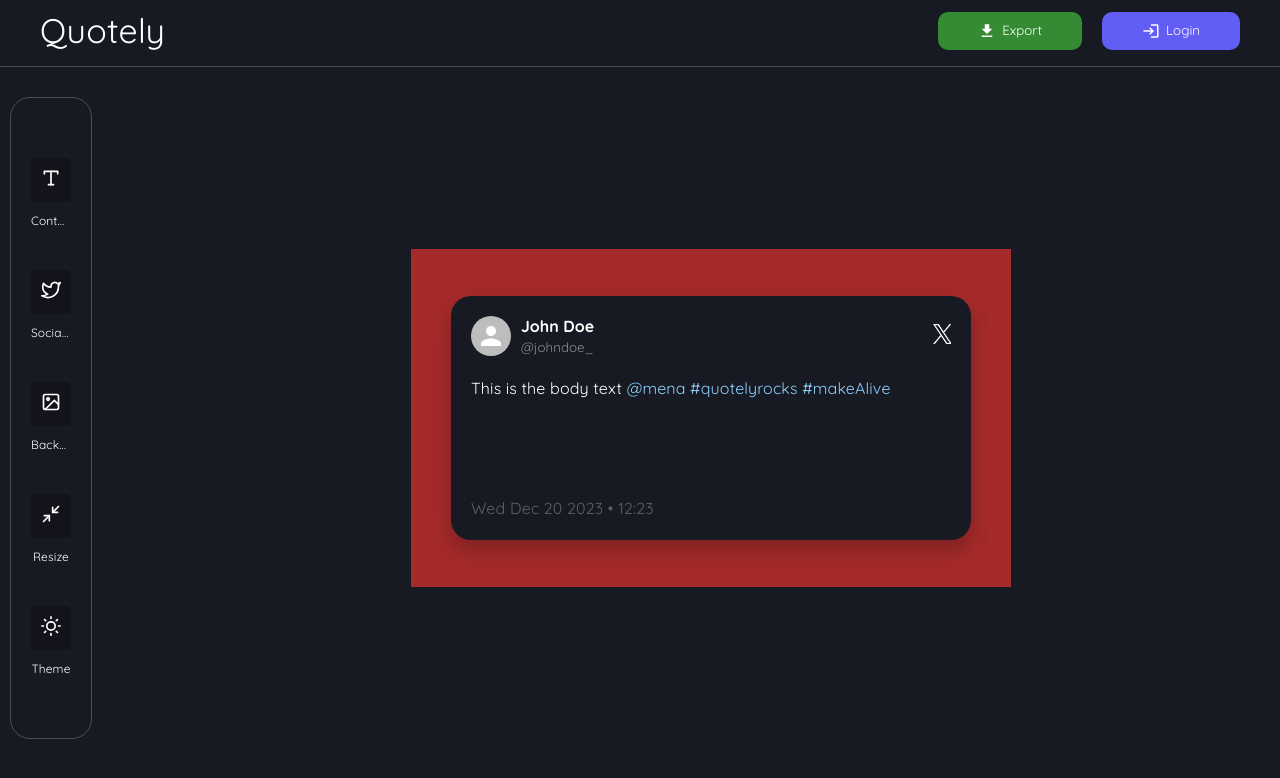
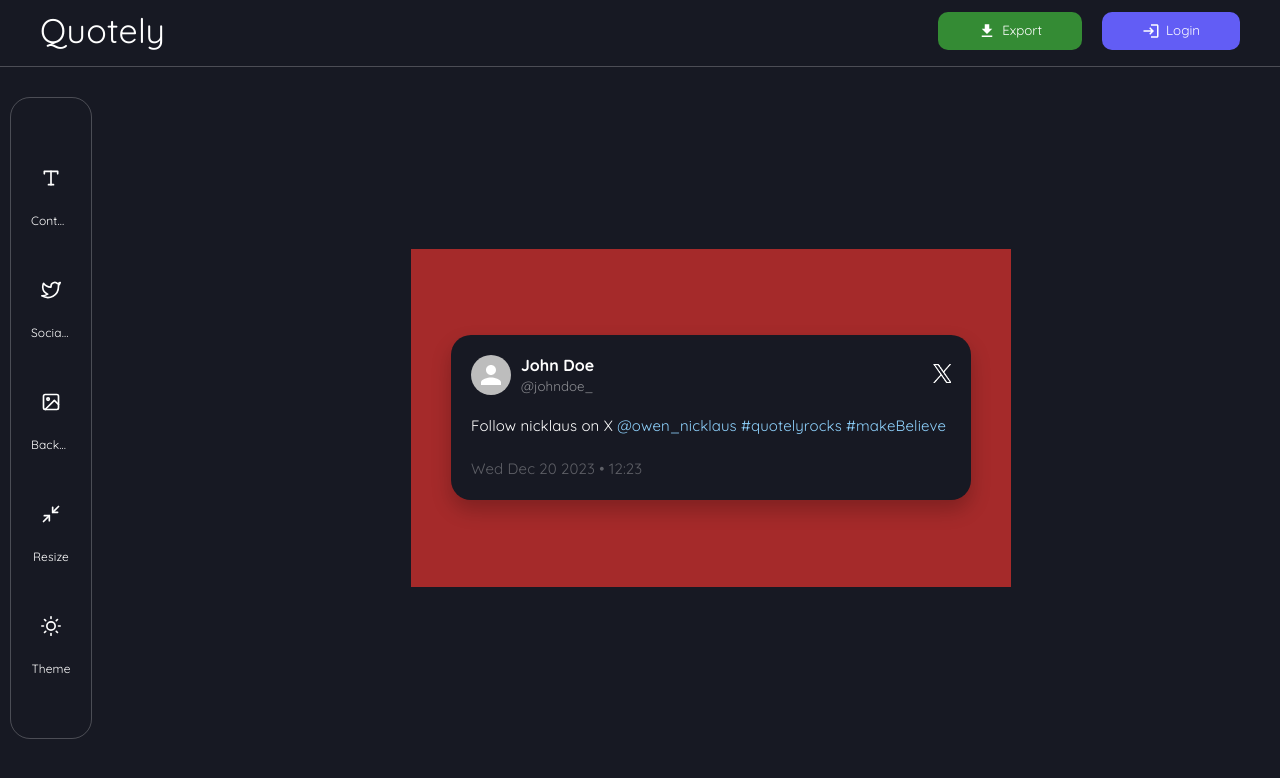
Before and after one commit to octagod/quotely, a React (Create React App) app in the folder frontend/: page /creator in a window 1280 px wide. Shown: the top 778 px of the page. Built offline with nearby package versions, Linux system fonts and the light colour scheme.

Commit message:
Bug fix: export button infinte loading

```diff
--- a/frontend/package.json
+++ b/frontend/package.json
@@ -17,6 +17,7 @@
     "html2canvas": "^1.4.1",
     "jest-worker": "^29.7.0",
     "mui-file-input": "^3.0.1",
+    "range": "^0.0.3",
     "react": "^18.2.0",
     "react-color": "^2.19.3",
     "react-device-detect": "^2.2.3",
--- a/frontend/src/components/CreatorSidebar.jsx
+++ b/frontend/src/components/CreatorSidebar.jsx
@@ -159,7 +159,7 @@
                 <Spacebox className="sidebar-inner" style={{ ...sidebar_inner }}>
                     {menus.map((menu, index) => (
                         <div key={index} className="item" onClick={menu.action} style={{ ...item_style }}>
-                            <div style={{ textAlign: 'center', padding: '10px', borderRadius: '5px', background: isMobile ? "transparent" : '#0000003a' }}>
+                            <div style={{ textAlign: 'center', padding: '10px', borderRadius: '5px', background: "transparent" }}>
                                 <img src={menu.image} alt={menu.title} style={{ width: 20, filter: 'invert(1)' }} />
                             </div>
                             <Spacebox padding="5px" />
--- a/frontend/src/pages/Creator.js
+++ b/frontend/src/pages/Creator.js
@@ -24,7 +24,7 @@
     const [username, setUsername] = useState('johndoe_')
     const [socialMedia, setSocialMedia] = useState('twitter')
     const [verified, setVerified] = useState(false)
-    const [quote, setQuote] = useState('This is the body text @mena #quotelyrocks #makeAlive')
+    const [quote, setQuote] = useState('Follow nicklaus on X @owen_nicklaus #quotelyrocks #makeBelieve')
     const [dateTime, setDateTime] = useState('12/2/2023 • 8:17am')
     const [dark, setDark] = useState(true)
     const [backgroundType, setBackgroundType] = useState('solid')
@@ -68,7 +68,7 @@
             setToastMsg("Post downloaded successfully")
             setOpen(true)
             setSeverity('success')
-            setExportLoading(true)
+            setExportLoading(false)
         });
         branded.classList.add('hide');
         setOpenMenu(false)
@@ -477,7 +477,7 @@
                 {!isMobile && <Spacebox padding="20px" />}
                 <div className="editor-holder" style={{ width: 600, height: canvaSize === '16:9' ? '337.5px' : '600px', margin: 'auto' }}>
                     <div className="editor" style={{ background: background, aspectRatio: canvaSize, width: "100%", height: '100%', display: 'flex', justifyContent: 'center', alignItems: 'center', backgroundPosition: backgroundPosition ?? "center", backgroundSize: backgroundSize ?? "cover" }}>
-                        <div className="quote-holder" style={{ background: dark ? `#171923${opacity === 10 ? '' : opacity + "0"}` : `#ffffff${opacity === 10 ? '' : opacity + "0"}`, width: '80%', minHeight: 200, borderRadius: '20px', boxShadow: opacity < 10 ? "0px 10px 20px transparent" : '0px 10px 20px #0000003a', color: dark ? 'white' : 'black', padding: '20px', position: "relative" }}>
+                        <div className="quote-holder" style={{ background: dark ? `#171923${opacity === 10 ? '' : opacity + "0"}` : `#ffffff${opacity === 10 ? '' : opacity + "0"}`, width: '80%', minHeight: 50, borderRadius: '20px', boxShadow: opacity < 10 ? "0px 10px 20px transparent" : '0px 10px 20px #0000003a', color: dark ? 'white' : 'black', padding: '20px', position: "relative" }}>
                             {profileArea && <Flexbox justifyContent="space-between" alignItems="center">
                                 <Flexbox alignItems="center">
                                     {(!profile) && <Avatar />}
@@ -503,13 +503,13 @@
                                 </div>
                             </Flexbox>}
                             <Spacebox padding="10px" />
-                            <div style={{ minHeight: 100 }}>
-                                <Typography dangerouslySetInnerHTML={{ __html: process(quote) }}></Typography>
+                            <div style={{ minHeight: 20 }}>
+                                <Typography style={{fontSize: isMobile ? 15 : 15}} dangerouslySetInnerHTML={{ __html: process(quote) }}></Typography>
                             </div>
                             <Spacebox padding="10px" />
-                            <Typography style={{ opacity: 0.3 }}>
+                            {profileArea && <Typography style={{ opacity: 0.3, fontSize: 15 }}>
                                 {dateTime}
-                            </Typography>
+                            </Typography>}
                             <small className="branded hide" style={{ position: 'absolute', right: 10, bottom: -30, display: 'block', color: 'white' }}>
                                 Built with <b>Quotely</b>
                             </small>
```
Also changed, not shown: 9 other files (tests, documents, lock files or other folders).
